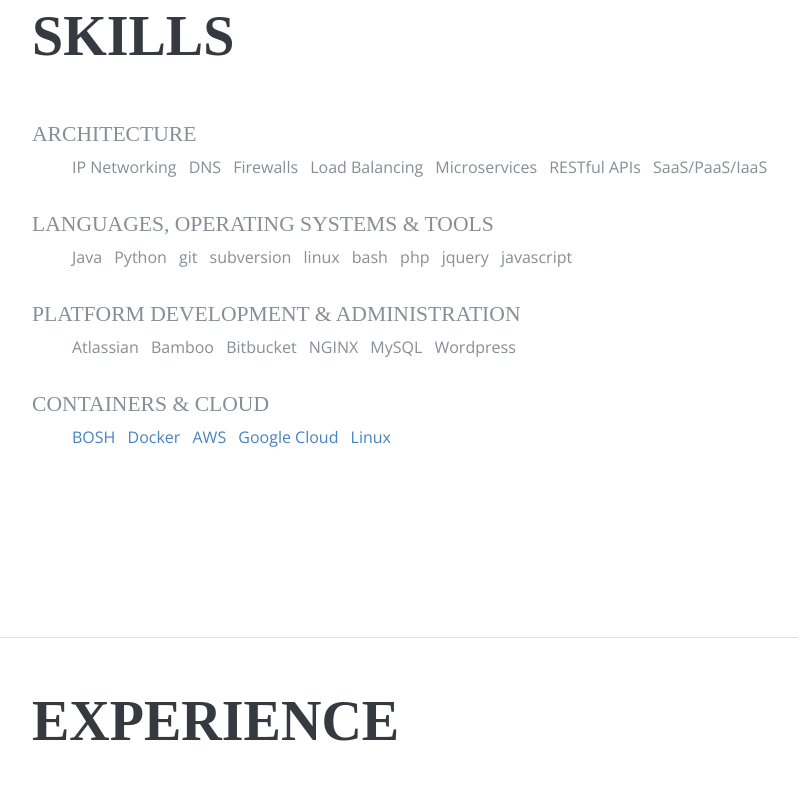
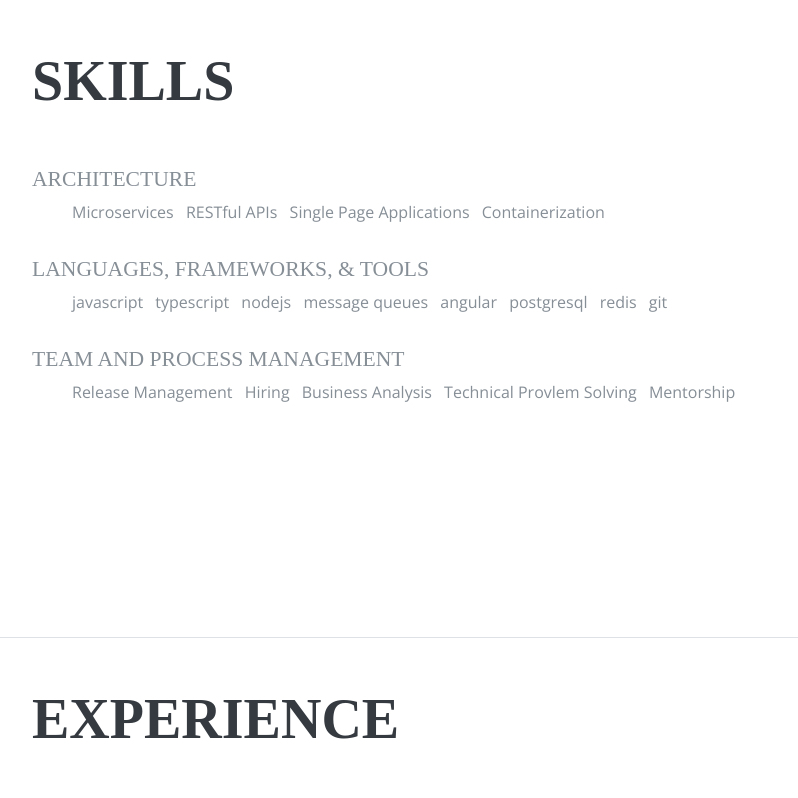
Before and after one commit to tjohn1993/tjohn1993.github.io, a plain HTML site: page index.html in a window 1280 px wide. Shown: the part 962-1760 px from the top of the page, without its empty margins (288-1086 px from the left). Drawn offline with nearby package versions, Linux system fonts and the light colour scheme; a web font is replaced by a local one.

```diff
--- a/categories/index.html
+++ b/categories/index.html
@@ -6,8 +6,8 @@
   <title>Categories</title>
   <meta property="og:title" content="Categories" />
   <meta property="og:image" content="https://tjohn1993.github.io/img/headshot.jpeg" />
-  <meta name="description" content="Software Platform Engineer with experience leveraging agile, DevOps, and CI/CD to manage large scale distributed platforms both on prem and in public cloud.">
-  <meta property="og:description" content="Software Platform Engineer with experience leveraging agile, DevOps, and CI/CD to manage large scale distributed platforms both on prem and in public cloud." />
+  <meta name="description" content="Senior Software Developer with full-stack development and team lead experience.">
+  <meta property="og:description" content="Senior Software Developer with full-stack development and team lead experience." />
   <meta name="author" content="Tim Johnson">
 
   <link href="https://cdnjs.cloudflare.com/ajax/libs/twitter-bootstrap/4.0.0/css/bootstrap.min.css" rel="stylesheet">
@@ -75,10 +75,7 @@
   </div>
   </section>
 
-
-    <span style="color: #999999; font-size: 60%;">Nifty <a href="https://codepen.io/wbeeftink/pen/dIaDH">tech tag lists</a> from <a class="pen-owner-link" href="https://codepen.io/wbeeftink">Wouter Beeftink</a> </span>
-
-  </div>
+   </div>
 
   <script src="https://cdnjs.cloudflare.com/ajax/libs/jquery/3.3.1/jquery.min.js"></script>
   <script src="https://cdnjs.cloudflare.com/ajax/libs/twitter-bootstrap/4.0.0/js/bootstrap.bundle.min.js"></script>
@@ -87,13 +84,13 @@
   <script src="https://cdnjs.cloudflare.com/ajax/libs/jquery-easing/1.4.1/jquery.easing.min.js"></script>
 
   <script src="/js/resume.js"></script>
-  <script async src="https://www.googletagmanager.com/gtag/js?id=XX-123446-01"></script>
+  <script async src="https://www.googletagmanager.com/gtag/js?id="></script>
   <script>
     window.dataLayer = window.dataLayer || [];
     function gtag(){dataLayer.push(arguments);}
     gtag('js', new Date());
 
-    gtag('config', 'XX-123446-01');
+    gtag('config', '');
   </script>
 
 
--- a/css/resume.css
+++ b/css/resume.css
@@ -147,7 +147,7 @@
 }
 
 a:hover, a:focus, a:active {
-  color: #824027;
+  color: #2d547a;
 }
 
 img {
--- a/index.html
+++ b/index.html
@@ -6,8 +6,8 @@
   <title></title>
   <meta property="og:title" content="" />
   <meta property="og:image" content="https://tjohn1993.github.io/img/headshot.jpeg" />
-  <meta name="description" content="Software Platform Engineer with experience leveraging agile, DevOps, and CI/CD to manage large scale distributed platforms both on prem and in public cloud.">
-  <meta property="og:description" content="Software Platform Engineer with experience leveraging agile, DevOps, and CI/CD to manage large scale distributed platforms both on prem and in public cloud." />
+  <meta name="description" content="Senior Software Developer with full-stack development and team lead experience.">
+  <meta property="og:description" content="Senior Software Developer with full-stack development and team lead experience." />
   <meta name="author" content="Tim Johnson">
 
   <link href="https://cdnjs.cloudflare.com/ajax/libs/twitter-bootstrap/4.0.0/css/bootstrap.min.css" rel="stylesheet">
@@ -85,7 +85,7 @@
 
         </div>
         <div>
-          <p>My name, it Tim.</p>
+          <p>I'm a Senior Software Developer at Alternative Investment Exchange (AIX) in Philadelphia. I spend a lot of time discussing new features with our Product Management team, planning our development roadmap, and reviewing technical solutions with my team. I'm open to working on new projects or connecting for a chat, so feel free to reach out.</p>
 
           <ul class="list-inline list-social-icons mb-0">
 
@@ -123,34 +123,6 @@
 
                   <li class="list-inline-item">
                     <i class="devicons devicons-terminal_badge"></i>
-                    IP Networking
-                  </li>
-
-
-
-                  <li class="list-inline-item">
-                    <i class="devicons devicons-terminal_badge"></i>
-                    DNS
-                  </li>
-
-
-
-                  <li class="list-inline-item">
-                    <i class="devicons devicons-terminal_badge"></i>
-                    Firewalls
-                  </li>
-
-
-
-                  <li class="list-inline-item">
-                    <i class="devicons devicons-terminal_badge"></i>
-                    Load Balancing
-                  </li>
-
-
-
-                  <li class="list-inline-item">
-                    <i class="devicons devicons-terminal_badge"></i>
                     Microservices
                   </li>
 
@@ -165,26 +137,68 @@
 
                   <li class="list-inline-item">
                     <i class="devicons devicons-terminal_badge"></i>
-                    SaaS/PaaS/IaaS
+                    Single Page Applications
+                  </li>
+
+
+
+                  <li class="list-inline-item">
+                    <i class="devicons devicons-terminal_badge"></i>
+                    Containerization
                   </li>
 
 
             </ul>
 
-        <div class="subheading mb-3 skills-heading">Languages, Operating Systems &amp; Tools</div>
+        <div class="subheading mb-3 skills-heading">Languages, Frameworks, &amp; Tools</div>
             <ul>
 
 
                   <li class="list-inline-item">
-                    <i class="devicons devicons-java"></i>
-                    Java
+                    <i class="devicons devicons-javascript"></i>
+                    javascript
                   </li>
 
 
 
                   <li class="list-inline-item">
-                    <i class="devicons devicons-python"></i>
-                    Python
+                    <i class="devicons devicons-terminal_badge"></i>
+                    typescript
+                  </li>
+
+
+
+                  <li class="list-inline-item">
+                    <i class="devicons devicons-nodejs"></i>
+                    nodejs
+                  </li>
+
+
+
+                  <li class="list-inline-item">
+                    <i class="devicons devicons-terminal_badge"></i>
+                    message queues
+                  </li>
+
+
+
+                  <li class="list-inline-item">
+                    <i class="devicons devicons-angular"></i>
+                    angular
+                  </li>
+
+
+
+                  <li class="list-inline-item">
+                    <i class="devicons devicons-postgresql"></i>
+                    postgresql
+                  </li>
+
+
+
+                  <li class="list-inline-item">
+                    <i class="devicons devicons-redis"></i>
+                    redis
                   </li>
 
 
@@ -195,133 +209,44 @@
                   </li>
 
 
+            </ul>
+
+        <div class="subheading mb-3 skills-heading">Team and Process Management</div>
+            <ul>
+
 
                   <li class="list-inline-item">
                     <i class="devicons devicons-terminal_badge"></i>
-                    subversion
-                  </li>
-
-
-
-                  <li class="list-inline-item">
-                    <i class="devicons devicons-linux"></i>
-                    linux
+                    Release Management
                   </li>
 
 
 
                   <li class="list-inline-item">
                     <i class="devicons devicons-terminal_badge"></i>
-                    bash
-                  </li>
-
-
-
-                  <li class="list-inline-item">
-                    <i class="devicons devicons-php"></i>
-                    php
-                  </li>
-
-
-
-                  <li class="list-inline-item">
-                    <i class="devicons devicons-jquery"></i>
-                    jquery
-                  </li>
-
-
-
-                  <li class="list-inline-item">
-                    <i class="devicons devicons-javascript"></i>
-                    javascript
-                  </li>
-
-
-            </ul>
-
-        <div class="subheading mb-3 skills-heading">Platform Development &amp; Administration</div>
-            <ul>
-
-
-                  <li class="list-inline-item">
-                    <i class="devicons devicons-atlassian"></i>
-                    Atlassian
+                    Hiring
                   </li>
 
 
 
                   <li class="list-inline-item">
                     <i class="devicons devicons-terminal_badge"></i>
-                    Bamboo
+                    Business Analysis
                   </li>
 
 
 
                   <li class="list-inline-item">
-                    <i class="devicons devicons-bitbucket"></i>
-                    Bitbucket
+                    <i class="devicons devicons-terminal_badge"></i>
+                    Technical Provlem Solving
                   </li>
 
 
 
                   <li class="list-inline-item">
-                    <i class="devicons devicons-nginx"></i>
-                    NGINX
+                    <i class="devicons devicons-terminal_badge"></i>
+                    Mentorship
                   </li>
-
-
-
-                  <li class="list-inline-item">
-                    <i class="devicons devicons-mysql"></i>
-                    MySQL
-                  </li>
-
-
-
-                  <li class="list-inline-item">
-                    <i class="devicons devicons-wordpress"></i>
-                    Wordpress
-                  </li>
-
-
-            </ul>
-
-        <div class="subheading mb-3 skills-heading">Containers &amp; Cloud</div>
-            <ul>
-
-
-                    <li class="list-inline-item">
-                      <i class="devicons devicons-terminal_badge"></i>
-                      <a href="https://bosh.io">BOSH</a>
-                    </li>
-
-
-
-                    <li class="list-inline-item">
-                      <i class="devicons devicons-docker"></i>
-                      <a href="https://docker.com">Docker</a>
-                    </li>
-
-
-
-                    <li class="list-inline-item">
-                      <i class="devicons devicons-aws"></i>
-                      <a href="https://aws.amazon.com">AWS</a>
-                    </li>
-
-
-
-                    <li class="list-inline-item">
-                      <i class="devicons devicons-terminal_badge"></i>
-                      <a href="https://cloud.google.com">Google Cloud</a>
-                    </li>
-
-
-
-                    <li class="list-inline-item">
-                      <i class="devicons devicons-linux"></i>
-                      <a href="https://bosh.io">Linux</a>
-                    </li>
 
 
             </ul>
@@ -364,7 +289,7 @@
           <div class="resume-content mr-auto">
             <h3 class="mb-0">Software Developer</h3>
             <div class="subheading mb-3">FS Investments</div>
-            <p></p>
+            <p>Analyzed, designed, and implemented various projects as a member of a full-stack development team.</p>
           </div>
           <div class="resume-date text-md-right">
             <span class="text-primary">September 2016 - January 2019</span>
@@ -375,10 +300,10 @@
           <div class="resume-content mr-auto">
             <h3 class="mb-0">Application Developer Analyst</h3>
             <div class="subheading mb-3">JPMorgan Chase &amp; Co.</div>
-            <p>Worked as software developer, primarily building APIs and messaging systems in support of Investment Management operations teams.</p>
+            <p>Built APIs and messaging systems in support of Investment Management operations teams.</p>
           </div>
           <div class="resume-date text-md-right">
-            <span class="text-primary">February 2013 - March 2014</span>
+            <span class="text-primary">June 2015 - September 2016</span>
           </div>
         </div>
 
@@ -410,10 +335,7 @@
 
 
 
-
-    <span style="color: #999999; font-size: 60%;">Nifty <a href="https://codepen.io/wbeeftink/pen/dIaDH">tech tag lists</a> from <a class="pen-owner-link" href="https://codepen.io/wbeeftink">Wouter Beeftink</a> </span>
-
-  </div>
+   </div>
 
   <script src="https://cdnjs.cloudflare.com/ajax/libs/jquery/3.3.1/jquery.min.js"></script>
   <script src="https://cdnjs.cloudflare.com/ajax/libs/twitter-bootstrap/4.0.0/js/bootstrap.bundle.min.js"></script>
@@ -422,13 +344,13 @@
   <script src="https://cdnjs.cloudflare.com/ajax/libs/jquery-easing/1.4.1/jquery.easing.min.js"></script>
 
   <script src="/js/resume.js"></script>
-  <script async src="https://www.googletagmanager.com/gtag/js?id=XX-123446-01"></script>
+  <script async src="https://www.googletagmanager.com/gtag/js?id="></script>
   <script>
     window.dataLayer = window.dataLayer || [];
     function gtag(){dataLayer.push(arguments);}
     gtag('js', new Date());
 
-    gtag('config', 'XX-123446-01');
+    gtag('config', '');
   </script>
 
 
```
Also changed, not shown: tags/index.html (+5 -8 lines).
